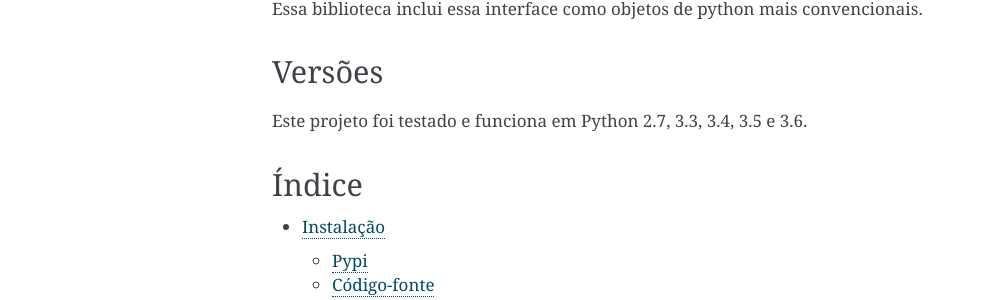
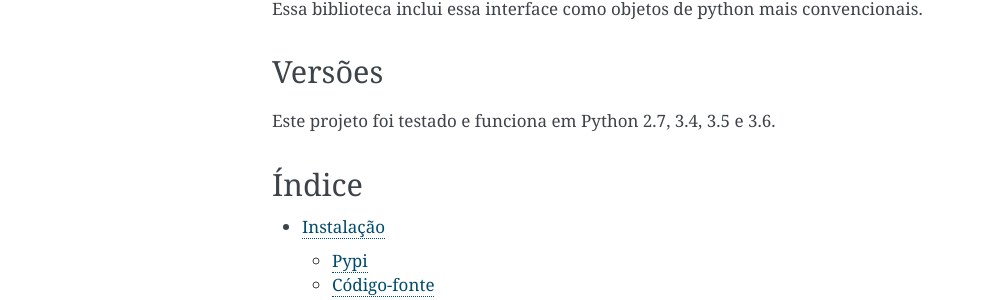
Before and after one commit to vicenteneto/python-cartolafc, a Sphinx documentation site: the page built from docs/source/index.rst, in a window 1280 px wide. Shown: the part 445-745 px from the top of the page, without its empty margins (148-1140 px from the left). Built offline with Sphinx 7.4.7, drawn with Linux system fonts in a browser that asks for light colours.

Commit message:
Removing Python3.3 support

```diff
--- a/docs/source/index.rst
+++ b/docs/source/index.rst
@@ -21,6 +21,6 @@ objetos de python mais convencionais.
 Versões
 -------
 
-Este projeto foi testado e funciona em Python 2.7, 3.3, 3.4, 3.5 e 3.6.
+Este projeto foi testado e funciona em Python 2.7, 3.4, 3.5 e 3.6.
 
 .. include:: contents.rst
```
Also changed, not shown: README.md (+1 -1 lines), .travis.yml, 1 other file.
